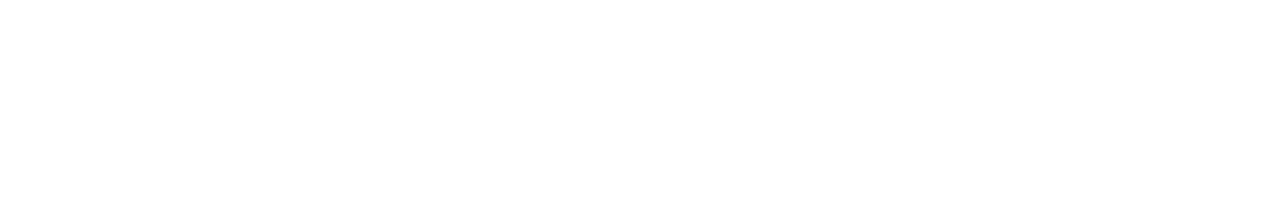
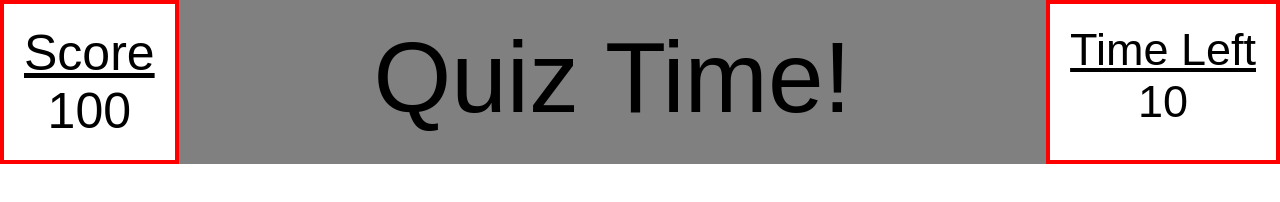
Before and after one commit to jonrushing/challenge-4-quiz-game, a plain HTML site: page index.html in a window 1280 px wide. Drawn offline with Linux system fonts and the light colour scheme.

Commit message:
title bar added where score and timer will go

```diff
--- a/assets/style.css
+++ b/assets/style.css
@@ -0,0 +1,46 @@
+*, *::before, *::after {
+    box-sizing: border-box;
+    font-family: Arial, Helvetica, sans-serif;
+    margin: 0;
+    padding: 0;
+
+}
+
+.upper-container {
+    display: flex;
+    justify-content: space-between;
+    background-color: grey;
+}
+#scorebox-span {
+    text-decoration: none;
+}
+
+.scorebox {
+    padding: 20px;
+    font-size: 50px;
+    text-align: center;
+    background-color: white;
+    border: red 4px solid;
+}
+
+#scoreul {
+    text-decoration: underline;
+}
+
+.title {
+    padding: 20px;
+    font-size: 100px;
+    text-align: center;
+}
+.timer {
+    padding: 20px;
+    font-size: 45px;
+    text-align: center;
+    background-color: white;
+    border: red 4px solid;
+    max-width: px;
+}
+
+#timeleftul {
+    text-decoration: underline;
+}
--- a/index.html
+++ b/index.html
@@ -4,9 +4,32 @@
     <meta charset="UTF-8">
     <meta http-equiv="X-UA-Compatible" content="IE=edge">
     <meta name="viewport" content="width=device-width, initial-scale=1.0">
+        <link rel="stylesheet" href="/assets/style.css">
     <title>Quiz Time!</title>
 </head>
+
 <body>
+    <header class="upper-container">
+        <div class="scorebox">
+            <p id="scoreul">
+                Score
+            </p>
+            <p id="scorenum">
+                100
+            </p>
 
+        </div>
+        <div class="title">
+            Quiz Time!
+        </div>
+        <div class="timer">
+            <p id="timeleftul">
+                Time Left
+            </p>
+            <p id="timenum">
+                10
+            </p>
+        </div>
+    </header>
 </body>
 </html>
```
